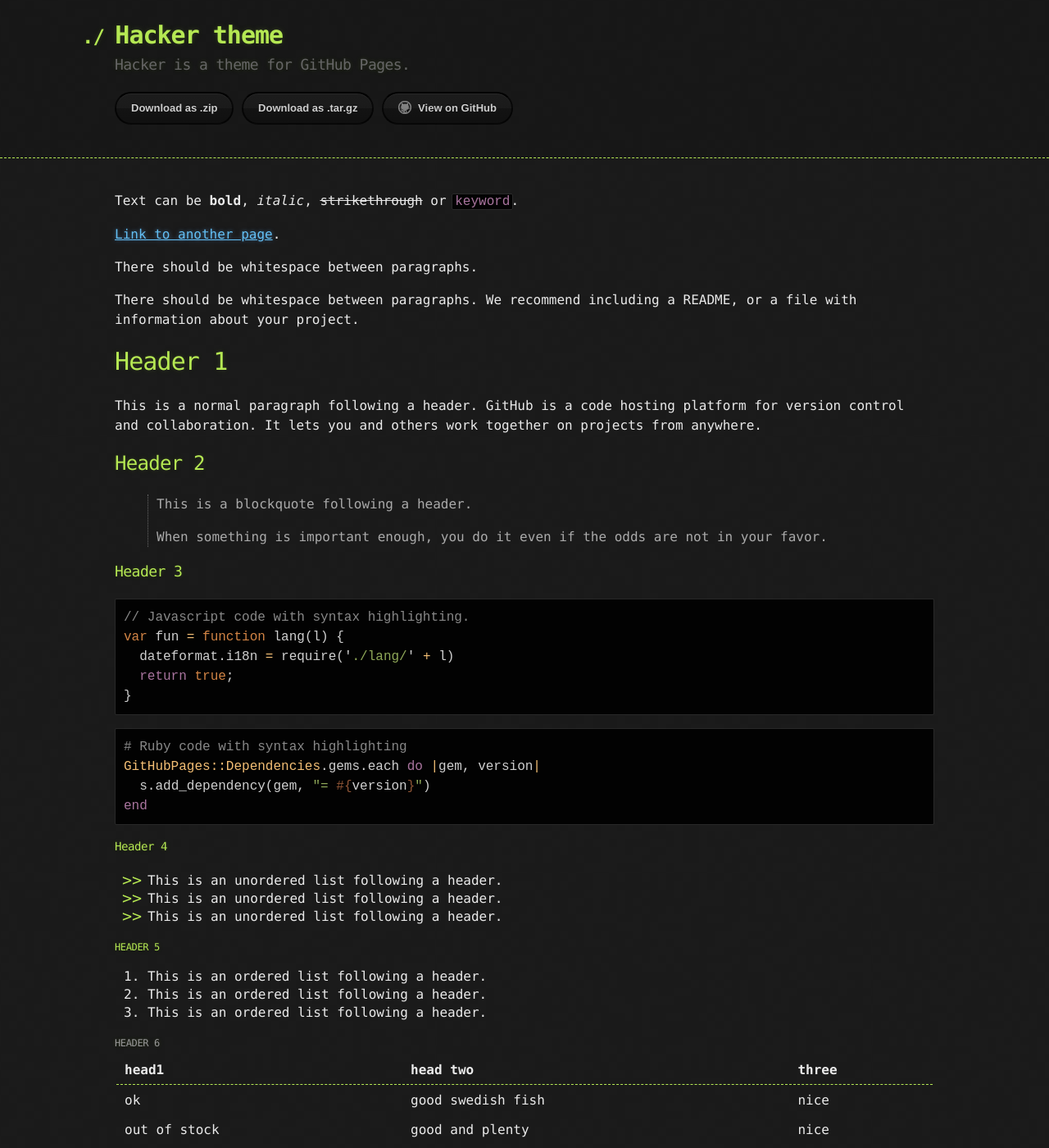
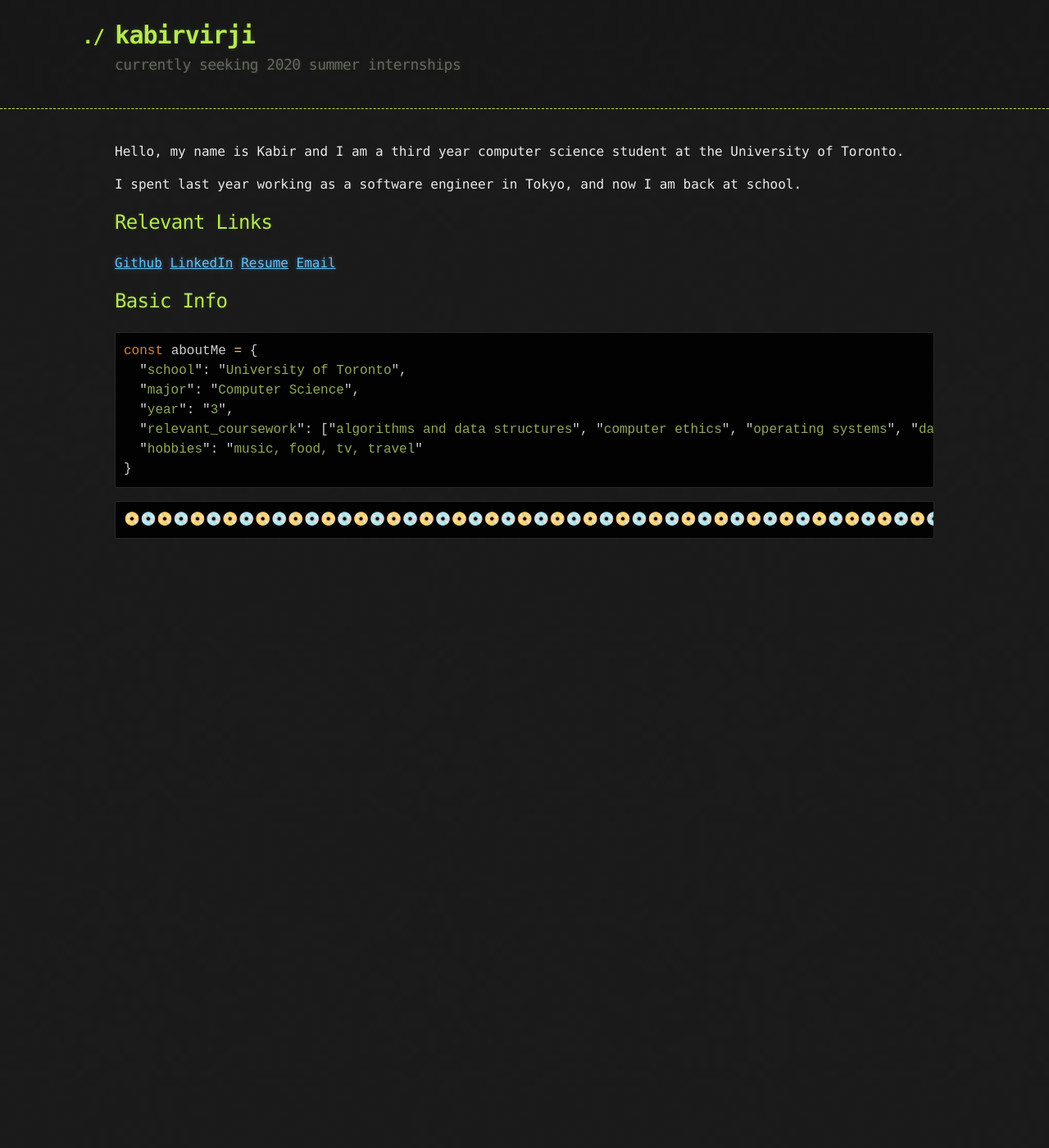
Before and after one commit to kabirvirji/kabirvirji.github.io, a Jekyll site: the page built from index.md, in a window 1280 px wide and 1400 px high. Shown: the whole window at 82% size. Built offline with Jekyll 4.4.1, drawn with Linux system fonts in a browser that asks for light colours; some of the changed text lies outside the part shown.

Commit message:
basics done

````diff
--- /dev/null
+++ b/CNAME
@@ -0,0 +1 @@
+kabirvirji.com
--- a/_config.yml
+++ b/_config.yml
@@ -1,5 +1,5 @@
-title: Hacker theme
-description: Hacker is a theme for GitHub Pages.
-show_downloads: true
+title: kabirvirji
+description: currently seeking 2020 summer internships
+show_downloads: false
 google_analytics:
 theme: jekyll-theme-hacker
--- a/_layouts/default.html
+++ b/_layouts/default.html
@@ -21,7 +21,6 @@
             <a href="{{ site.github.zip_url }}" class="btn">Download as .zip</a>
             <a href="{{ site.github.tar_url }}" class="btn">Download as .tar.gz</a>
           {% endif %}
-          <a href="{{ site.github.repository_url }}" class="btn btn-github"><span class="icon"></span>View on GitHub</a>
         </section>
       </div>
     </header>
--- a/index.md
+++ b/index.md
@@ -2,122 +2,29 @@
 layout: default
 ---
 
-Text can be **bold**, _italic_, ~~strikethrough~~ or `keyword`.
+Hello, my name is Kabir and I am a third year computer science student at the University of Toronto.
 
-[Link to another page](./another-page.html).
+I spent last year working as a software engineer in Tokyo, and now I am back at school.
 
-There should be whitespace between paragraphs.
+## Relevant Links
 
-There should be whitespace between paragraphs. We recommend including a README, or a file with information about your project.
+[Github](./another-page.html)
+[LinkedIn](./another-page.html)
+[Resume](./another-page.html)
+[Email](mailto:kabirvirji@gmail.com)
 
-# Header 1
-
-This is a normal paragraph following a header. GitHub is a code hosting platform for version control and collaboration. It lets you and others work together on projects from anywhere.
-
-## Header 2
-
-> This is a blockquote following a header.
->
-> When something is important enough, you do it even if the odds are not in your favor.
-
-### Header 3
+## Basic Info
 
 ```js
-// Javascript code with syntax highlighting.
-var fun = function lang(l) {
-  dateformat.i18n = require('./lang/' + l)
-  return true;
+const aboutMe = {
+  "school": "University of Toronto",
+  "major": "Computer Science",
+  "year": "3",
+  "relevant_coursework": ["algorithms and data structures", "computer ethics", "operating systems", "databases"],
+  "hobbies": "music, food, tv, travel"
 }
 ```
 
-```ruby
-# Ruby code with syntax highlighting
-GitHubPages::Dependencies.gems.each do |gem, version|
-  s.add_dependency(gem, "= #{version}")
-end
 ```
-
-#### Header 4
-
-*   This is an unordered list following a header.
-*   This is an unordered list following a header.
-*   This is an unordered list following a header.
-
-##### Header 5
-
-1.  This is an ordered list following a header.
-2.  This is an ordered list following a header.
-3.  This is an ordered list following a header.
-
-###### Header 6
-
-| head1        | head two          | three |
-|:-------------|:------------------|:------|
-| ok           | good swedish fish | nice  |
-| out of stock | good and plenty   | nice  |
-| ok           | good `oreos`      | hmm   |
-| ok           | good `zoute` drop | yumm  |
-
-### There's a horizontal rule below this.
-
-* * *
-
-### Here is an unordered list:
-
-*   Item foo
-*   Item bar
-*   Item baz
-*   Item zip
-
-### And an ordered list:
-
-1.  Item one
-1.  Item two
-1.  Item three
-1.  Item four
-
-### And a nested list:
-
-- level 1 item
-  - level 2 item
-  - level 2 item
-    - level 3 item
-    - level 3 item
-- level 1 item
-  - level 2 item
-  - level 2 item
-  - level 2 item
-- level 1 item
-  - level 2 item
-  - level 2 item
-- level 1 item
-
-### Small image
-
-![Octocat](https://github.githubassets.com/images/icons/emoji/octocat.png)
-
-### Large image
-
-![Branching](https://guides.github.com/activities/hello-world/branching.png)
-
-
-### Definition lists can be used with HTML syntax.
-
-<dl>
-<dt>Name</dt>
-<dd>Godzilla</dd>
-<dt>Born</dt>
-<dd>1952</dd>
-<dt>Birthplace</dt>
-<dd>Japan</dd>
-<dt>Color</dt>
-<dd>Green</dd>
-</dl>
-
+📀💿📀💿📀💿📀💿📀💿📀💿📀💿📀💿📀💿📀💿📀💿📀💿📀💿📀💿📀💿📀💿📀💿📀💿📀💿📀💿📀💿📀💿📀💿📀💿📀💿📀💿📀💿📀💿📀💿📀💿📀💿📀💿📀💿📀💿📀💿📀💿📀💿📀💿📀💿📀💿📀💿📀💿📀💿📀💿
 ```
-Long, single-line code blocks should not wrap. They should horizontally scroll if they are too long. This line should be long enough to demonstrate this.
-```
-
-```
-The final element.
-```
````
Also changed, not shown: 3 other files.
